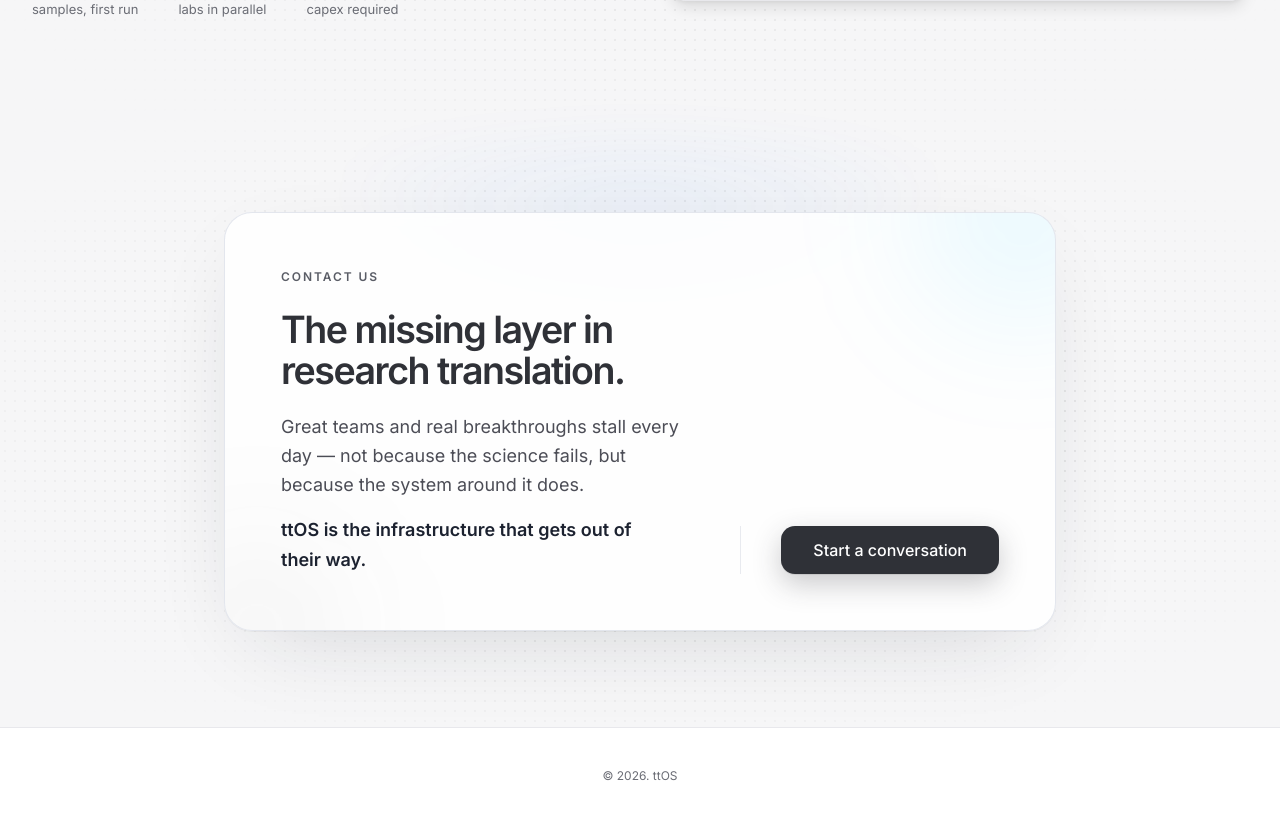
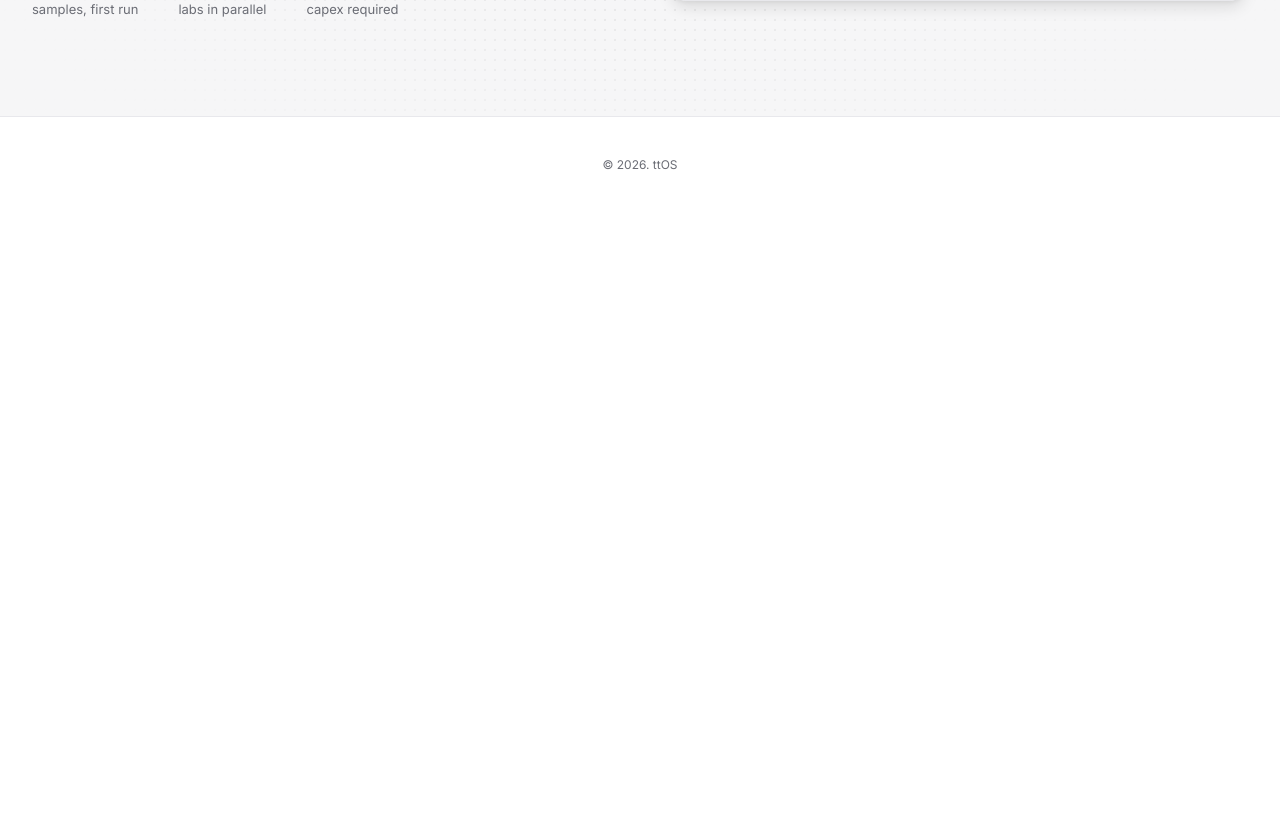
Before and after one commit to onceageekaf/website, a Next.js app: page / in a window 1280 px wide. Shown: the part 7066-7885 px from the top of the page. After the commit the page ends 7279 px from the top, so only its background shows below. Built offline with nearby package versions, Linux system fonts and the light colour scheme.

Commit message:
Remove DeepTechInfrastructureCtaSection
Removed DeepTechInfrastructureCtaSection from the main layout.

```diff
--- a/app/page.tsx
+++ b/app/page.tsx
@@ -197,7 +197,7 @@ export default function page() {
 
       <ContractLogicEngineSection />
       <CleEngagementSection />
-      <DeepTechInfrastructureCtaSection />
+
       <Footer />
     </main>
   )
```
